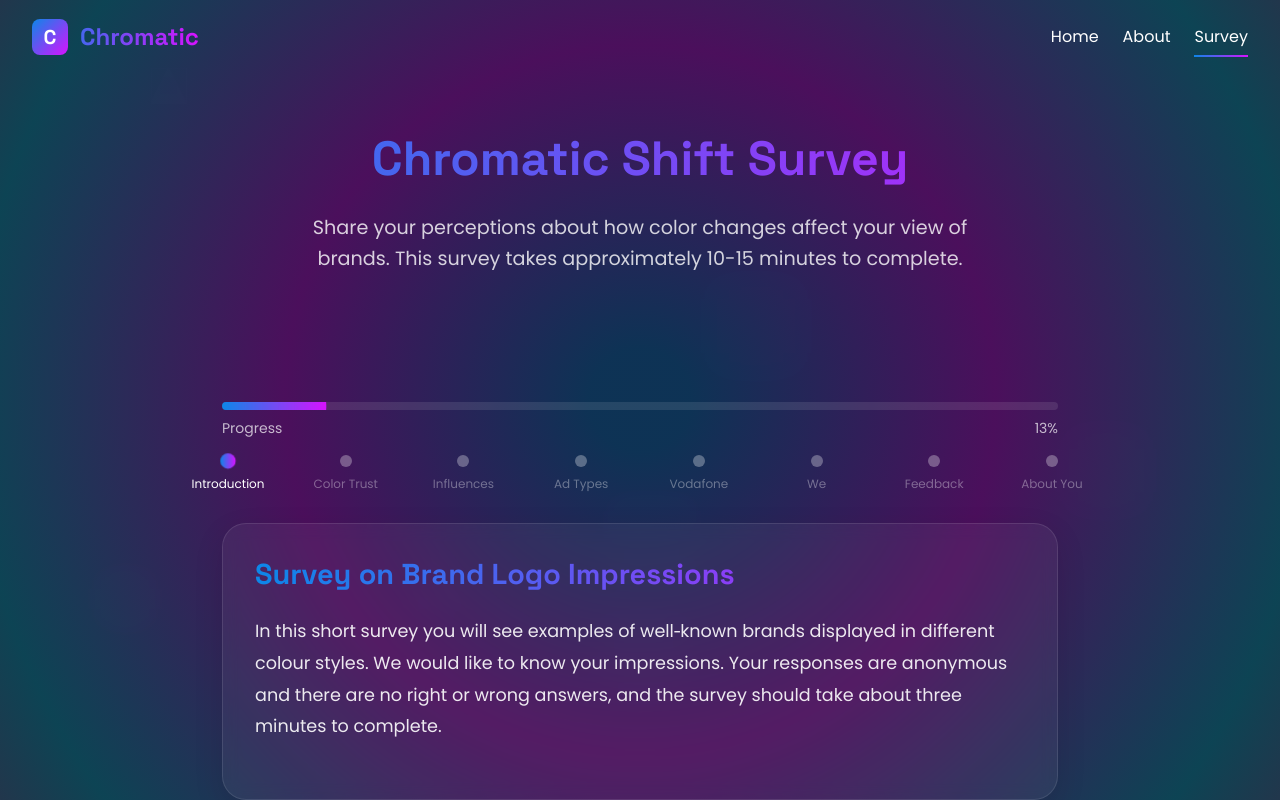
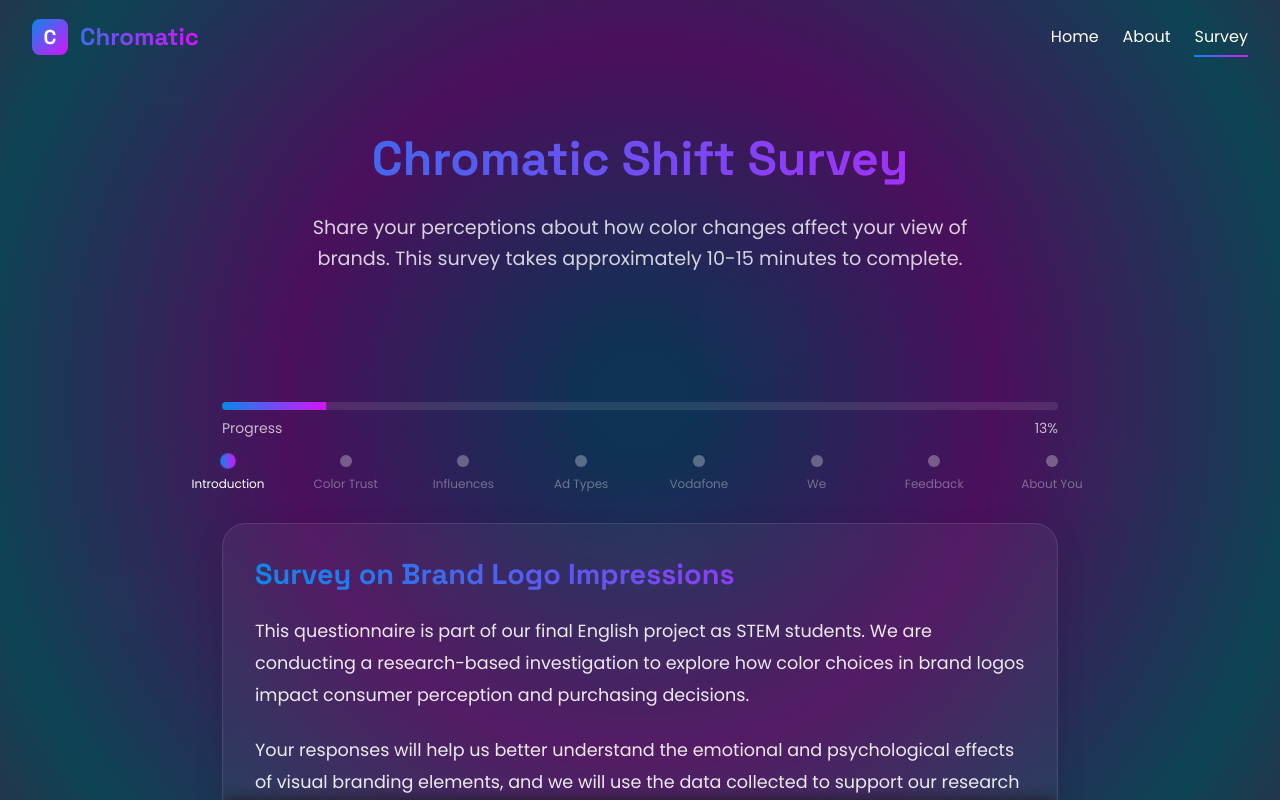
Before and after one commit to Karim-Atef-Mohammed/English-Project, a React (Create React App) app: page /survey in a window 1280 px wide. Shown: the top 800 px of the page. Built offline with nearby package versions, Linux system fonts and the light colour scheme; no server answers.

Commit message:
Update questions.js

```diff
--- a/src/data/questions.js
+++ b/src/data/questions.js
@@ -4,7 +4,7 @@ const questions = [
     type: 'information',
     title: 'Survey on Brand Logo Impressions',
     shortTitle: 'Introduction',
-    description: 'In this short survey you will see examples of well‑known brands displayed in different colour styles. We would like to know your impressions. Your responses are anonymous and there are no right or wrong answers, and the survey should take about three minutes to complete.',
+    description: 'This questionnaire is part of our final English project as STEM students. We are conducting a research-based investigation to explore how color choices in brand logos impact consumer perception and purchasing decisions.\n\nYour responses will help us better understand the emotional and psychological effects of visual branding elements, and we will use the data collected to support our research on the following hypothesis: "Color schemes in brand logos significantly influence consumer trust and brand reliability perceptions."\n\nThere are no right or wrong answers — please answer honestly based on your experiences. Your responses will remain completely confidential and will only be used for academic purposes. The questionnaire will take no more than 5 minutes of your time.\n\nYour contribution is highly appreciated and will be a valuable part of our final project.',
     noResponse: true
   },
 
```
